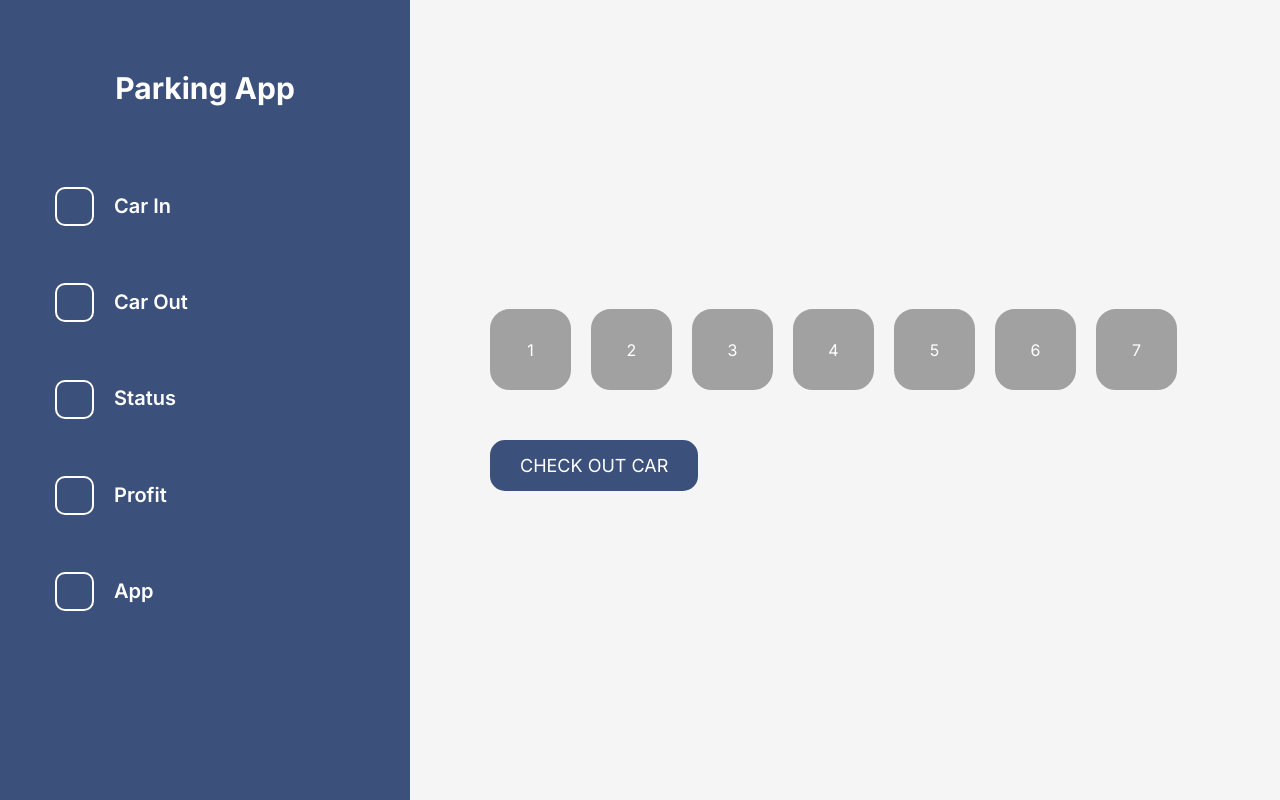
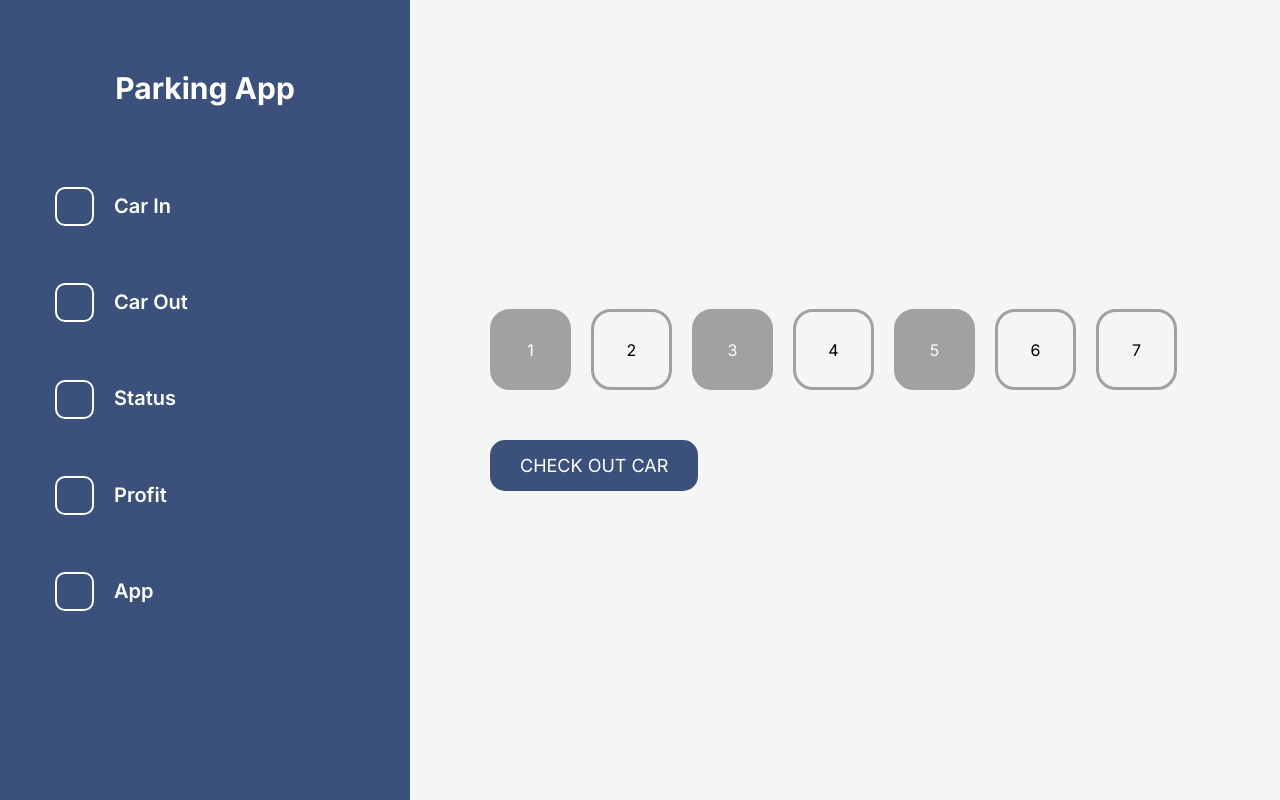
Before and after one commit to nithipramesti/Parking-App, a React (Create React App) app: page /car-out in a window 1280 px wide. Built offline with nearby package versions, Linux system fonts and the light colour scheme; data requests are answered from the project's data file.

Commit message:
fix willCheckOut

```diff
--- a/src/assets/styles/CarOut.css
+++ b/src/assets/styles/CarOut.css
@@ -1,3 +1,3 @@
-.checkout-true {
+.willCheckout {
   border-color: lawngreen;
 }
--- a/src/fake-api/db.json
+++ b/src/fake-api/db.json
@@ -3,12 +3,12 @@
     {
       "id": 1,
       "filled": true,
-      "hour": 4,
+      "hour": 0,
       "willCheckOut": false
     },
     {
       "id": 2,
-      "filled": true,
+      "filled": false,
       "hour": 0,
       "willCheckOut": false
     },
@@ -20,25 +20,25 @@
     },
     {
       "id": 4,
-      "filled": true,
+      "filled": false,
       "hour": 0,
       "willCheckOut": false
     },
     {
       "id": 5,
       "filled": true,
-      "hour": 3,
+      "hour": 0,
       "willCheckOut": false
     },
     {
       "id": 6,
-      "filled": true,
+      "filled": false,
       "hour": 0,
       "willCheckOut": false
     },
     {
       "id": 7,
-      "filled": true,
+      "filled": false,
       "hour": 0,
       "willCheckOut": false
     }
--- a/src/pages/CarOut.jsx
+++ b/src/pages/CarOut.jsx
@@ -4,7 +4,7 @@ import "../assets/styles/CarOut.css";
 
 function CarOut() {
   const [parkingSpace, setParkingSpace] = useState([]);
-  const [willCheckOut, setWillCheckOut] = useState(0);
+  const [willCheckOutId, setWillCheckOutId] = useState(0);
 
   const fetchParkingSpace = () => {
     Axios.get("http://localhost:2000/parkingSpace")
@@ -14,21 +14,26 @@ function CarOut() {
       .catch((err) => console.log(err));
   };
 
-  const markingCheckOut = (val) => {
-    if (val.filled) {
-      alert(val.id);
-      Axios.patch(`http://localhost:2000/parkingSpace/${val.id}`, {
-        willCheckOut: true,
-      })
-        .then(() => {
-          fetchParkingSpace();
-        })
-        .catch((err) => console.log(err));
-      setWillCheckOut(val.id);
-    } else {
-      alert("nor");
-    }
-  };
+  // const markingCheckOut = (val) => {
+  //   if (willCheckOut != 0) {
+  //     document
+  //       .querySelector(`#park-${willCheckOut}`)
+  //       .classList.toggle("willCheckout");
+  //   }
+
+  //   if (val.filled) {
+  //     Axios.patch(`http://localhost:2000/parkingSpace/${val.id}`, {
+  //       willCheckOut: true,
+  //     })
+  //       .then(() => {
+  //         setWillCheckOut(val.id);
+  //         fetchParkingSpace();
+  //       })
+  //       .catch((err) => console.log(err));
+  //   } else {
+  //     alert("nor");
+  //   }
+  // };
 
   const checkOut = (id) => {
     Axios.patch(`http://localhost:2000/parkingSpace/${id}`, {
@@ -36,19 +41,33 @@ function CarOut() {
       hour: 0,
       willCheckOut: false,
     }).then(() => {
+      setWillCheckOutId(0);
       fetchParkingSpace();
     });
   };
 
   const renderParkingSpace = () => {
     return parkingSpace.map((val) => {
-      return (
-        <div
-          className={`parkingUnit filled-${val.filled} checkout-${val.willCheckOut}`}
-          onClick={() => markingCheckOut(val)}
-        >
-          <p>{val.id}</p>
-        </div>
+      return val.id === willCheckOutId ? (
+        <>
+          <div
+            className={`parkingUnit filled-${val.filled} willCheckout`}
+            id={`park-${val.id}`}
+            onClick={() => (val.filled ? setWillCheckOutId(val.id) : null)}
+          >
+            <p>{val.id}</p>
+          </div>
+        </>
+      ) : (
+        <>
+          <div
+            className={`parkingUnit filled-${val.filled}`}
+            id={`park-${val.id}`}
+            onClick={() => (val.filled ? setWillCheckOutId(val.id) : null)}
+          >
+            <p>{val.id}</p>
+          </div>
+        </>
       );
     });
   };
@@ -60,7 +79,7 @@ function CarOut() {
   return (
     <div className="carOut">
       <div className="parkingSpace">{renderParkingSpace()}</div>
-      <button className="btn-out" onClick={() => checkOut(willCheckOut)}>
+      <button className="btn-out" onClick={() => checkOut(willCheckOutId)}>
         Check Out Car
       </button>
     </div>
```
